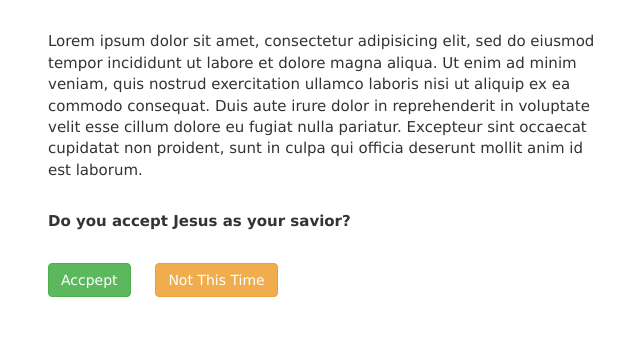
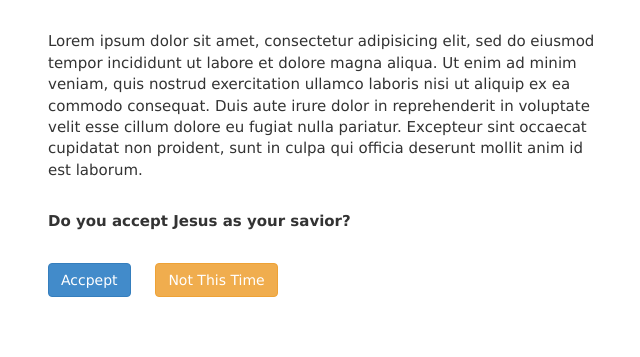
Before and after one commit to coolkang/cmcweb, a Django app: page / in a window 1280 px wide. Shown: the part 890-1247 px from the top of the page, without its empty margins (217-857 px from the left). Run offline with Django 3.2, Linux system fonts and the light colour scheme; some libraries are stand-ins or nearby versions.

Commit message:
Changed a minor style.

```diff
--- a/cmcprj/templates/en/front.html
+++ b/cmcprj/templates/en/front.html
@@ -51,7 +51,7 @@ deserunt mollit anim id est laborum.
 </div>
 
 <div style="width:560px;margin-top:30px;margin-bottom:60px;">
-    <span style="margin-right:20px;"><a class="btn btn-success" href="{% url 'webpages:acceptform' %}?accepted=yes">Accpept</a></span>
+    <span style="margin-right:20px;"><a class="btn btn-primary" href="{% url 'webpages:acceptform' %}?accepted=yes">Accpept</a></span>
     <span><a class="btn btn-warning" href="{% url 'webpages:acceptform' %}?accepted=no">Not This Time</a></span>
 </div>
 
```
